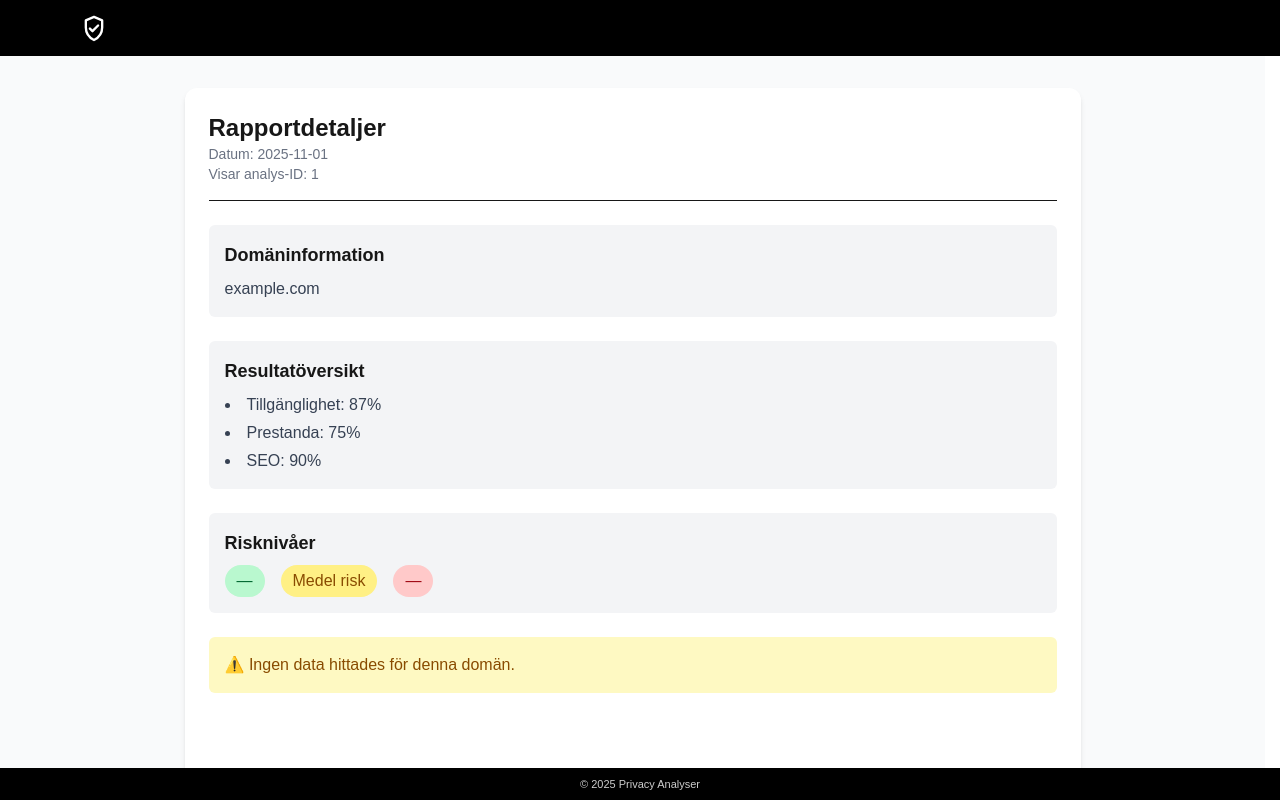
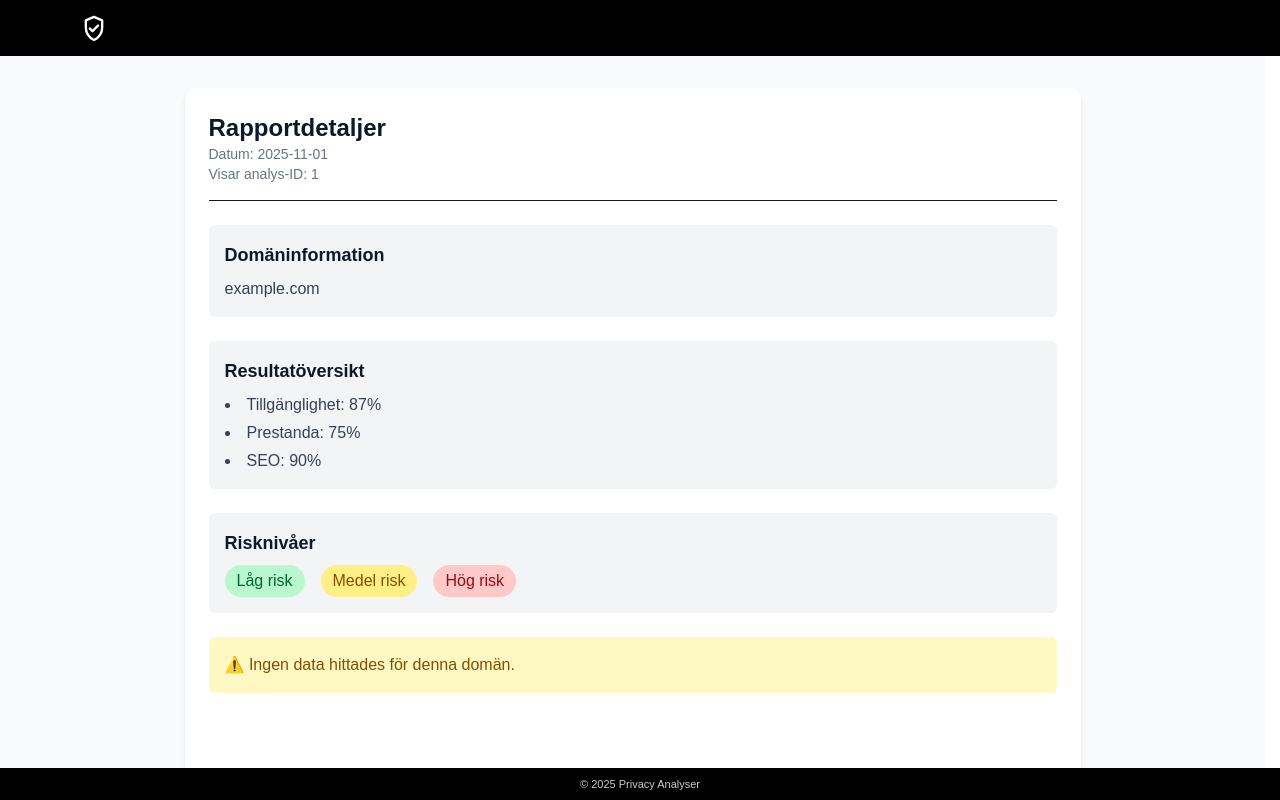
Before and after one commit to TegelConsulting/privacy-analyser, a Next.js app: page /report-details/1 in a window 1280 px wide. Built offline with nearby package versions, Linux system fonts and the light colour scheme.

Commit message:
feat: finished report details page

```diff
--- a/src/app/report-details/[id]/page.tsx
+++ b/src/app/report-details/[id]/page.tsx
@@ -35,20 +35,20 @@ export default function ReportDetail({ params }: ReportDetailProps) {
       <section className="w-full max-w-4xl bg-white rounded-xl shadow-md p-6 flex flex-col gap-6">
         {/* Header */}
         <header className="border-b pb-4">
-          <h1 className="text-2xl font-bold">Rapportdetaljer</h1>
+          <h1 className="text-2xl font-bold text-gray-900">Rapportdetaljer</h1>
           <p className="text-sm text-gray-500">Datum: {report.date}</p>
           <p className="text-sm text-gray-500">Visar analys-ID: {report.id}</p>
         </header>
 
         {/* Domain info */}
         <div className="bg-gray-100 rounded-md p-4">
-          <h2 className="text-lg font-semibold mb-2">Domäninformation</h2>
+          <h2 className="text-lg font-semibold mb-2 text-gray-900">Domäninformation</h2>
           <p className="text-gray-700">{report.domain}</p>
         </div>
 
 {/* Result summary */}
 <div className="bg-gray-100 rounded-md p-4">
-  <h2 className="text-lg font-semibold mb-2">Resultatöversikt</h2>
+  <h2 className="text-lg font-semibold mb-2 text-gray-900">Resultatöversikt</h2>
   <ul className="list-disc list-inside text-gray-700 space-y-1">
     <li>Tillgänglighet: {report.results.accessibility}%</li>
     <li>Prestanda: {report.results.performance}%</li>
@@ -59,19 +59,20 @@ export default function ReportDetail({ params }: ReportDetailProps) {
 
 {/* Risk level indicators */}
 <div className="bg-gray-100 rounded-md p-4">
-          <h2 className="text-lg font-semibold mb-2">Risknivåer</h2>
+  <h2 className="text-lg font-semibold mb-2 text-gray-900">Risknivåer</h2>
   <div className="flex gap-4">
     <span className="px-3 py-1 rounded-full bg-green-200 text-green-800 font-medium">
-              {report.risk === "low" ? "Låg risk" : "—"}
+      Låg risk
     </span>
     <span className="px-3 py-1 rounded-full bg-yellow-200 text-yellow-800 font-medium">
-              {report.risk === "medium" ? "Medel risk" : "—"}
+      Medel risk
     </span>
     <span className="px-3 py-1 rounded-full bg-red-200 text-red-800 font-medium">
-              {report.risk === "high" ? "Hög risk" : "—"}
+      Hög risk
     </span>
   </div>
 </div>
+
 
         {/* Message area */}
         <div className="bg-yellow-100 text-yellow-800 p-4 rounded-md">
```
Also changed, not shown: src/app/report-details/[id]/README.md (added). Lines whose indentation alone changed are shown as unchanged.
